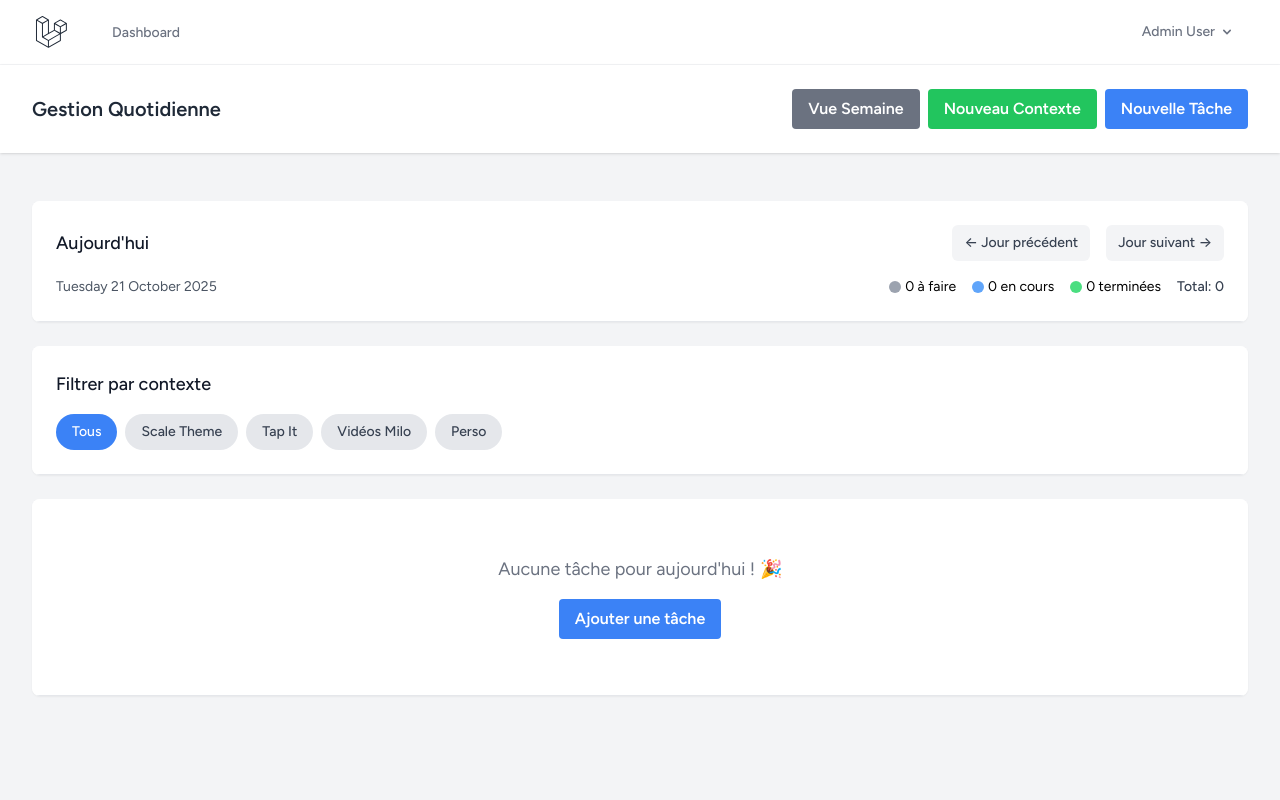
After one commit to VincentFredet/Bd-interactive, a Laravel app: page /daily in a window 1280 px wide. The commit adds this page. Run offline with Laravel 12, Linux system fonts and the light colour scheme; a user stored in the database is signed in; data comes from the database, SQL or seed files in the repository; style sheets or scripts are compiled from the project's sources.

Commit message:
feat: Add daily task view and due date functionality
Co-authored-by: vincentfredet <vincentfredet@outlook.fr>

```diff
--- a/task-manager/app/Http/Controllers/TaskController.php
+++ b/task-manager/app/Http/Controllers/TaskController.php
@@ -95,6 +95,7 @@ class TaskController extends Controller
             'user_id' => 'nullable|exists:users,id',
             'image' => 'nullable|image|mimes:jpeg,png,jpg,gif|max:2048',
             'week_date' => 'nullable|date',
+            'due_date' => 'nullable|date',
         ]);
 
         // Si aucune semaine n'est spécifiée, utiliser la semaine courante
@@ -150,6 +151,7 @@ class TaskController extends Controller
             'user_id' => 'nullable|exists:users,id',
             'image' => 'nullable|image|mimes:jpeg,png,jpg,gif|max:2048',
             'week_date' => 'nullable|date',
+            'due_date' => 'nullable|date',
         ]);
 
         // Si une nouvelle semaine est spécifiée, s'assurer que c'est le début de semaine
@@ -201,4 +203,103 @@ class TaskController extends Controller
 
         return response()->json(['success' => true]);
     }
+
+    /**
+     * Vue quotidienne des tâches
+     */
+    public function daily(Request $request)
+    {
+        // Déterminer le jour à afficher
+        $currentDate = $request->has('date')
+            ? Carbon::parse($request->date)
+            : Carbon::today();
+
+        $query = Task::with(['context', 'user']);
+
+        // Filtrer par date d'échéance
+        $query->forDate($currentDate);
+
+        // Filtrer par contexte si spécifié
+        if ($request->has('context') && $request->context !== '') {
+            $query->where('context_id', $request->context);
+        }
+
+        $tasks = $query->orderBy('priority', 'desc')
+                      ->orderBy('created_at', 'desc')
+                      ->get();
+
+        // Tâches en retard (seulement si on regarde aujourd'hui)
+        $overdueTasks = collect();
+        if ($currentDate->isToday()) {
+            $overdueTasks = Task::with(['context', 'user'])
+                               ->overdue()
+                               ->orderBy('due_date', 'asc')
+                               ->get();
+        }
+
+        $contexts = Context::all();
+        $users = User::all();
+
+        // Navigation par jour
+        $previousDay = $currentDate->copy()->subDay();
+        $nextDay = $currentDate->copy()->addDay();
+        $today = Carbon::today();
+
+        // Libellé du jour
+        $dayLabel = $currentDate->isToday()
+            ? 'Aujourd\'hui'
+            : $currentDate->format('l d F Y');
+
+        // Statistiques du jour
+        $dayStats = [
+            'total' => $tasks->count(),
+            'todo' => $tasks->where('status', 'todo')->count(),
+            'in_progress' => $tasks->where('status', 'in_progress')->count(),
+            'done' => $tasks->where('status', 'done')->count(),
+            'overdue' => $overdueTasks->count(),
+        ];
+
+        return view('tasks.daily', compact(
+            'tasks',
+            'overdueTasks',
+            'contexts',
+            'users',
+            'currentDate',
+            'previousDay',
+            'nextDay',
+            'today',
+            'dayLabel',
+            'dayStats'
+        ));
+    }
+
+    /**
+     * Marquer une tâche comme terminée
+     */
+    public function complete(Task $task)
+    {
+        $task->markAsCompleted();
+
+        return response()->json([
+            'success' => true,
+            'message' => 'Tâche marquée comme terminée!'
+        ]);
+    }
+
+    /**
+     * Reporter une tâche
+     */
+    public function postpone(Request $request, Task $task)
+    {
+        $validated = $request->validate([
+            'date' => 'required|date|after_or_equal:today',
+        ]);
+
+        $task->postponeTo($validated['date']);
+
+        return response()->json([
+            'success' => true,
+            'message' => 'Tâche reportée avec succès!'
+        ]);
+    }
 }
--- /dev/null
+++ b/task-manager/resources/views/tasks/daily.blade.php
@@ -0,0 +1,368 @@
+<x-app-layout>
+    <x-slot name="header">
+        <div class="flex justify-between items-center">
+            <h2 class="font-semibold text-xl text-gray-800 leading-tight">
+                {{ __('Gestion Quotidienne') }}
+            </h2>
+            <div class="flex space-x-2">
+                <a href="{{ route('tasks.index') }}" class="bg-gray-500 hover:bg-gray-700 text-white font-bold py-2 px-4 rounded">
+                    Vue Semaine
+                </a>
+                <a href="{{ route('contexts.create') }}" class="bg-green-500 hover:bg-green-700 text-white font-bold py-2 px-4 rounded">
+                    Nouveau Contexte
+                </a>
+                <a href="{{ route('tasks.create') }}" class="bg-blue-500 hover:bg-blue-700 text-white font-bold py-2 px-4 rounded">
+                    Nouvelle Tâche
+                </a>
+            </div>
+        </div>
+    </x-slot>
+
+    <div class="py-12">
+        <div class="max-w-7xl mx-auto sm:px-6 lg:px-8">
+            @if(session('success'))
+                <div class="bg-green-100 border border-green-400 text-green-700 px-4 py-3 rounded mb-4">
+                    {{ session('success') }}
+                </div>
+            @endif
+
+            <!-- Navigation par jour -->
+            <div class="bg-white overflow-hidden shadow-sm sm:rounded-lg mb-6">
+                <div class="p-6 bg-white border-b border-gray-200">
+                    <div class="flex items-center justify-between">
+                        <h3 class="text-lg font-medium text-gray-900">{{ $dayLabel }}</h3>
+                        <div class="flex items-center space-x-4">
+                            <a href="{{ route('tasks.daily', array_merge(request()->query(), ['date' => $previousDay->format('Y-m-d')])) }}"
+                               class="flex items-center px-3 py-2 text-sm font-medium text-gray-700 bg-gray-100 rounded-md hover:bg-gray-200">
+                                ← Jour précédent
+                            </a>
+
+                            @if(!$currentDate->isToday())
+                                <a href="{{ route('tasks.daily', request()->except('date')) }}"
+                                   class="px-4 py-2 text-sm font-medium text-blue-600 bg-blue-100 rounded-md hover:bg-blue-200">
+                                    Aujourd'hui
+                                </a>
+                            @endif
+
+                            <a href="{{ route('tasks.daily', array_merge(request()->query(), ['date' => $nextDay->format('Y-m-d')])) }}"
+                               class="flex items-center px-3 py-2 text-sm font-medium text-gray-700 bg-gray-100 rounded-md hover:bg-gray-200">
+                                Jour suivant →
+                            </a>
+                        </div>
+                    </div>
+
+                    <!-- Indicateur visuel du jour -->
+                    <div class="mt-4 flex items-center justify-between">
+                        <div class="text-sm text-gray-600">
+                            {{ $currentDate->format('l d F Y') }}
+                        </div>
+
+                        <!-- Statistiques du jour -->
+                        <div class="flex items-center space-x-4 text-sm">
+                            @if($dayStats['overdue'] > 0)
+                                <div class="flex items-center space-x-1">
+                                    <span class="w-3 h-3 bg-red-500 rounded-full"></span>
+                                    <span class="text-red-600 font-medium">{{ $dayStats['overdue'] }} en retard</span>
+                                </div>
+                            @endif
+                            <div class="flex items-center space-x-1">
+                                <span class="w-3 h-3 bg-gray-400 rounded-full"></span>
+                                <span>{{ $dayStats['todo'] }} à faire</span>
+                            </div>
+                            <div class="flex items-center space-x-1">
+                                <span class="w-3 h-3 bg-blue-400 rounded-full"></span>
+                                <span>{{ $dayStats['in_progress'] }} en cours</span>
+                            </div>
+                            <div class="flex items-center space-x-1">
+                                <span class="w-3 h-3 bg-green-400 rounded-full"></span>
+                                <span>{{ $dayStats['done'] }} terminées</span>
+                            </div>
+                            <div class="text-gray-700 font-medium">
+                                Total: {{ $dayStats['total'] }}
+                            </div>
+                        </div>
+                    </div>
+                </div>
+            </div>
+
+            <!-- Filtres par contexte -->
+            <div class="bg-white overflow-hidden shadow-sm sm:rounded-lg mb-6">
+                <div class="p-6 bg-white border-b border-gray-200">
+                    <h3 class="text-lg font-medium text-gray-900 mb-4">Filtrer par contexte</h3>
+                    <div class="flex flex-wrap gap-2">
+                        <a href="{{ route('tasks.daily', array_merge(request()->except('context'), ['date' => $currentDate->format('Y-m-d')])) }}"
+                           class="px-4 py-2 rounded-full text-sm font-medium {{ !request('context') ? 'bg-blue-500 text-white' : 'bg-gray-200 text-gray-700 hover:bg-gray-300' }}">
+                            Tous
+                        </a>
+                        @foreach($contexts as $context)
+                            <a href="{{ route('tasks.daily', array_merge(request()->query(), ['context' => $context->id, 'date' => $currentDate->format('Y-m-d')])) }}"
+                               class="px-4 py-2 rounded-full text-sm font-medium {{ request('context') == $context->id ? 'bg-blue-500 text-white' : 'bg-gray-200 text-gray-700 hover:bg-gray-300' }}">
+                                {{ $context->name }}
+                            </a>
+                        @endforeach
+                    </div>
+                </div>
+            </div>
+
+            <!-- Tâches en retard (seulement pour aujourd'hui) -->
+            @if($overdueTasks->isNotEmpty())
+                <div class="bg-red-50 border border-red-200 overflow-hidden shadow-sm sm:rounded-lg mb-6">
+                    <div class="p-6">
+                        <h3 class="text-lg font-medium text-red-900 mb-4">⚠️ Tâches en retard</h3>
+                        <div class="grid gap-3">
+                            @foreach($overdueTasks as $task)
+                                <div class="bg-white border border-red-200 rounded-lg p-4">
+                                    <div class="flex items-center justify-between">
+                                        <div class="flex-1">
+                                            <div class="flex items-center space-x-2 mb-2">
+                                                <h4 class="font-semibold text-gray-900">{{ $task->title }}</h4>
+                                                <span class="px-2 py-1 text-xs font-medium rounded-full {{ $task->priority_badge_class }}">
+                                                    {{ ucfirst($task->priority) }}
+                                                </span>
+                                                <span class="px-2 py-1 text-xs font-medium rounded-full bg-red-100 text-red-800">
+                                                    Retard: {{ $task->due_date->diffForHumans() }}
+                                                </span>
+                                            </div>
+                                            <div class="flex items-center space-x-4 text-sm text-gray-500">
+                                                @if($task->context)
+                                                    <span class="bg-gray-100 px-2 py-1 rounded">{{ $task->context->name }}</span>
+                                                @endif
+                                                @if($task->user)
+                                                    <span>{{ $task->user->name }}</span>
+                                                @endif
+                                            </div>
+                                        </div>
+                                        <div class="flex items-center space-x-2">
+                                            <button onclick="completeTask({{ $task->id }})"
+                                                    class="px-3 py-1 text-xs bg-green-500 text-white rounded hover:bg-green-600">
+                                                ✓ Terminer
+                                            </button>
+                                            <button onclick="postponeTask({{ $task->id }})"
+                                                    class="px-3 py-1 text-xs bg-yellow-500 text-white rounded hover:bg-yellow-600">
+                                                📅 Reporter
+                                            </button>
+                                        </div>
+                                    </div>
+                                </div>
+                            @endforeach
+                        </div>
+                    </div>
+                </div>
+            @endif
+
+            <!-- Tâches du jour -->
+            <div class="bg-white overflow-hidden shadow-sm sm:rounded-lg">
+                <div class="p-6 bg-white border-b border-gray-200">
+                    @if($tasks->isEmpty())
+                        <div class="text-center py-8">
+                            <p class="text-gray-500 text-lg">
+                                @if($currentDate->isToday())
+                                    Aucune tâche pour aujourd'hui ! 🎉
+                                @else
+                                    Aucune tâche pour ce jour.
+                                @endif
+                            </p>
+                            <a href="{{ route('tasks.create') }}" class="mt-4 inline-block bg-blue-500 hover:bg-blue-700 text-white font-bold py-2 px-4 rounded">
+                                Ajouter une tâche
+                            </a>
+                        </div>
+                    @else
+                        <div class="grid gap-4">
+                            @foreach($tasks as $task)
+                                <div class="border border-gray-200 rounded-lg p-4 hover:shadow-md transition-shadow task-item" data-task-id="{{ $task->id }}">
+                                    <div class="flex items-start justify-between">
+                                        <div class="flex items-start space-x-3 flex-1">
+                                            <!-- Checkbox pour cocher rapidement -->
+                                            <input type="checkbox"
+                                                   {{ $task->status === 'done' ? 'checked' : '' }}
+                                                   onchange="toggleTaskComplete({{ $task->id }}, this.checked)"
+                                                   class="mt-1 h-5 w-5 text-green-600 focus:ring-green-500 border-gray-300 rounded">
+
+                                            <div class="flex-1 {{ $task->status === 'done' ? 'opacity-50' : '' }}">
+                                                <div class="flex items-center space-x-2 mb-2">
+                                                    <h3 class="text-lg font-semibold text-gray-900 {{ $task->status === 'done' ? 'line-through' : '' }}">
+                                                        {{ $task->title }}
+                                                    </h3>
+                                                    <span class="px-2 py-1 text-xs font-medium rounded-full {{ $task->priority_badge_class }}">
+                                                        {{ ucfirst($task->priority) }}
+                                                    </span>
+                                                    <span class="px-2 py-1 text-xs font-medium rounded-full {{ $task->status_badge_class }}">
+                                                        {{ ucfirst(str_replace('_', ' ', $task->status)) }}
+                                                    </span>
+                                                </div>
+
+                                                @if($task->description)
+                                                    <p class="text-gray-600 mb-2">{{ Str::limit($task->description, 100) }}</p>
+                                                @endif
+
+                                                <div class="flex items-center space-x-4 text-sm text-gray-500">
+                                                    @if($task->context)
+                                                        <span class="bg-gray-100 px-2 py-1 rounded">{{ $task->context->name }}</span>
+                                                    @endif
+                                                    @if($task->user)
+                                                        <span>Assigné à: {{ $task->user->name }}</span>
+                                                    @endif
+                                                    @if($task->completed_at)
+                                                        <span class="text-green-600">Terminé: {{ $task->completed_at->format('H:i') }}</span>
+                                                    @endif
+                                                </div>
+                                            </div>
+                                        </div>
+
+                                        <div class="flex items-center space-x-2 ml-4">
+                                            @if($task->image)
+                                                <img src="{{ Storage::url('tasks/' . $task->image) }}"
+                                                     alt="Image de la tâche"
+                                                     class="w-16 h-16 object-cover rounded">
+                                            @endif
+
+                                            <div class="flex flex-col space-y-2">
+                                                @if($task->status !== 'done')
+                                                    <button onclick="postponeTask({{ $task->id }})"
+                                                            class="px-3 py-1 text-xs bg-yellow-500 text-white rounded hover:bg-yellow-600">
+                                                        📅 Reporter
+                                                    </button>
+                                                @endif
+
+                                                <div class="flex space-x-1">
+                                                    <a href="{{ route('tasks.edit', $task) }}"
+                                                       class="text-blue-600 hover:text-blue-900 text-sm">Modifier</a>
+                                                    <form action="{{ route('tasks.destroy', $task) }}" method="POST" class="inline">
+                                                        @csrf
+                                                        @method('DELETE')
+                                                        <button type="submit"
+                                                                onclick="return confirm('Êtes-vous sûr de vouloir supprimer cette tâche ?')"
+                                                                class="text-red-600 hover:text-red-900 text-sm">Supprimer</button>
+                                                    </form>
+                                                </div>
+                                            </div>
+                                        </div>
+                                    </div>
+                                </div>
+                            @endforeach
+                        </div>
+                    @endif
+                </div>
+            </div>
+        </div>
+    </div>
+
+    <!-- Modal pour reporter une tâche -->
+    <div id="postponeModal" class="fixed inset-0 bg-gray-600 bg-opacity-50 hidden items-center justify-center z-50">
+        <div class="bg-white rounded-lg p-6 w-96">
+            <h3 class="text-lg font-medium text-gray-900 mb-4">Reporter la tâche</h3>
+            <form id="postponeForm">
+                <div class="mb-4">
+                    <label for="postponeDate" class="block text-sm font-medium text-gray-700 mb-2">Nouvelle date d'échéance</label>
+                    <input type="date" id="postponeDate" name="date"
+                           class="w-full border-gray-300 rounded-md shadow-sm focus:ring-indigo-500 focus:border-indigo-500"
+                           min="{{ \Carbon\Carbon::today()->format('Y-m-d') }}">
+                </div>
+                <div class="flex justify-end space-x-2">
+                    <button type="button" onclick="closePostponeModal()"
+                            class="px-4 py-2 text-sm font-medium text-gray-700 bg-gray-200 rounded-md hover:bg-gray-300">
+                        Annuler
+                    </button>
+                    <button type="submit"
+                            class="px-4 py-2 text-sm font-medium text-white bg-yellow-500 rounded-md hover:bg-yellow-600">
+                        Reporter
+                    </button>
+                </div>
+            </form>
+        </div>
+    </div>
+
+    <script>
+        let currentTaskId = null;
+
+        function toggleTaskComplete(taskId, isCompleted) {
+            if (isCompleted) {
+                completeTask(taskId);
+            } else {
+                // Remettre la tâche en "todo"
+                updateTaskStatus(taskId, 'todo');
+            }
+        }
+
+        function completeTask(taskId) {
+            fetch(`/tasks/${taskId}/complete`, {
+                method: 'PATCH',
+                headers: {
+                    'Content-Type': 'application/json',
+                    'X-CSRF-TOKEN': document.querySelector('meta[name="csrf-token"]').getAttribute('content')
+                }
+            })
+            .then(response => response.json())
+            .then(data => {
+                if (data.success) {
+                    location.reload(); // Recharger pour voir les changements
+                }
+            })
+            .catch(error => {
+                console.error('Erreur:', error);
+                location.reload();
+            });
+        }
+
+        function postponeTask(taskId) {
+            currentTaskId = taskId;
+            document.getElementById('postponeDate').value = '{{ \Carbon\Carbon::tomorrow()->format('Y-m-d') }}';
+            document.getElementById('postponeModal').classList.remove('hidden');
+            document.getElementById('postponeModal').classList.add('flex');
+        }
+
+        function closePostponeModal() {
+            document.getElementById('postponeModal').classList.add('hidden');
+            document.getElementById('postponeModal').classList.remove('flex');
+            currentTaskId = null;
+        }
+
+        document.getElementById('postponeForm').addEventListener('submit', function(e) {
+            e.preventDefault();
+
+            const date = document.getElementById('postponeDate').value;
+
+            fetch(`/tasks/${currentTaskId}/postpone`, {
+                method: 'PATCH',
+                headers: {
+                    'Content-Type': 'application/json',
+                    'X-CSRF-TOKEN': document.querySelector('meta[name="csrf-token"]').getAttribute('content')
+                },
+                body: JSON.stringify({ date: date })
+            })
+            .then(response => response.json())
+            .then(data => {
+                if (data.success) {
+                    closePostponeModal();
+                    location.reload();
+                }
+            })
+            .catch(error => {
+                console.error('Erreur:', error);
+                closePostponeModal();
+                location.reload();
+            });
+        });
+
+        function updateTaskStatus(taskId, status) {
+            fetch(`/tasks/${taskId}/status`, {
+                method: 'PATCH',
+                headers: {
+                    'Content-Type': 'application/json',
+                    'X-CSRF-TOKEN': document.querySelector('meta[name="csrf-token"]').getAttribute('content')
+                },
+                body: JSON.stringify({ status: status })
+            })
+            .then(response => response.json())
+            .then(data => {
+                if (data.success) {
+                    location.reload();
+                }
+            })
+            .catch(error => {
+                console.error('Erreur:', error);
+                location.reload();
+            });
+        }
+    </script>
+</x-app-layout>
--- a/task-manager/resources/views/tasks/index.blade.php
+++ b/task-manager/resources/views/tasks/index.blade.php
@@ -5,6 +5,9 @@
                 {{ __('Gestion des Tâches') }}
             </h2>
             <div class="flex space-x-2">
+                <a href="{{ route('tasks.daily') }}" class="bg-purple-500 hover:bg-purple-700 text-white font-bold py-2 px-4 rounded">
+                    Vue Quotidienne
+                </a>
                 <a href="{{ route('contexts.create') }}" class="bg-green-500 hover:bg-green-700 text-white font-bold py-2 px-4 rounded">
                     Nouveau Contexte
                 </a>
--- a/task-manager/routes/web.php
+++ b/task-manager/routes/web.php
@@ -19,6 +19,11 @@ Route::middleware(['auth', 'verified'])->group(function () {
     Route::resource('tasks', TaskController::class);
     Route::patch('/tasks/{task}/status', [TaskController::class, 'updateStatus'])->name('tasks.update-status');
 
+    // Daily task management
+    Route::get('/daily', [TaskController::class, 'daily'])->name('tasks.daily');
+    Route::patch('/tasks/{task}/complete', [TaskController::class, 'complete'])->name('tasks.complete');
+    Route::patch('/tasks/{task}/postpone', [TaskController::class, 'postpone'])->name('tasks.postpone');
+
     // Contexts routes
     Route::resource('contexts', ContextController::class);
 
```
Also changed, not shown: task-manager/app/Models/Task.php (+102 -0 lines), task-manager/resources/views/tasks/create.blade.php (+12 -0 lines), task-manager/resources/views/tasks/edit.blade.php (+12 -0 lines), task-manager/README.md, task-manager/database/migrations/2025_10_21_222652_add_due_date_to_tasks_table.php (added).
